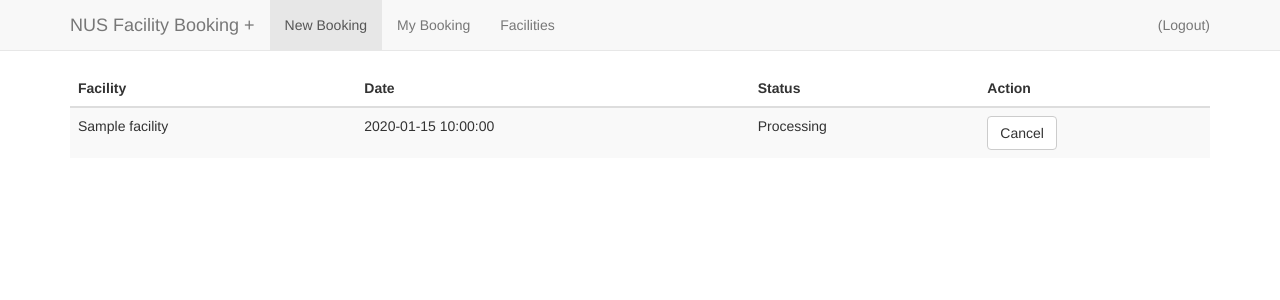
After one commit to CNA-Bld/cs2102-booking-system, a Python web app: template templates/manage.html in a window 1280 px wide. The commit adds this page. Shown: the top 300 px of the page. Run offline with Jinja, Linux system fonts and the light colour scheme; the template is opened without the code that fills it: most values are stand-ins (such as "Sample title", 1, 10 or a date in 2020); some libraries are stand-ins or nearby versions.

Commit message:
用户管理 Booking 初期

```diff
--- a/templates/base.html
+++ b/templates/base.html
@@ -40,13 +40,13 @@
                 <span class="icon-bar"></span>
                 <span class="icon-bar"></span>
             </button>
-            <a class="navbar-brand" href="#">NUS Facility Booking + </a>
+            <a class="navbar-brand" href="/">NUS Facility Booking + </a>
         </div>
         <div id="navbar" class="collapse navbar-collapse">
             <ul class="nav navbar-nav">
-                <li class="active"><a href="#">New Booking</a></li>
-                <li><a href="#">My Booking</a></li>
-                <li><a href="#">Facilities</a></li>
+                <li class="active"><a href="/">New Booking</a></li>
+                <li><a href="/manage/">My Booking</a></li>
+                <li><a href="/facilities/">Facilities</a></li>
             </ul>
             <ul class="nav navbar-nav navbar-right">
                 <li><a href="/logout/">{{ user }} (Logout)</a></li>
--- /dev/null
+++ b/templates/manage.html
@@ -0,0 +1,45 @@
+{% extends "base.html" %}
+
+{% block main_body %}
+
+    <div class="container" role="main">
+        <table class="table table-striped">
+            <thead>
+            <tr>
+                <th>Facility</th>
+                <th>Date</th>
+                <th>Status</th>
+                <th>Action</th>
+            </tr>
+            </thead>
+            <tbody>
+            {% for booking in booking_list %}
+                <tr>
+                    <td>{{ booking.facility }}</td>
+                    <td>{{ booking.date }}</td>
+                    <td>
+                        {% if booking.is_cancelled %}
+                            Cancelled
+                        {% else %}
+                            {% if booking.is_processed %}
+                                {% if booking.is_approved %}
+                                    Approved
+                                {% else %}
+                                    Declined
+                                {% endif %}
+                            {% else %}
+                                Processing
+                            {% endif %}
+                        {% endif %}
+                    </td>
+                    <td>
+                        <a href="/?cancel={{ booking.id }}" class="btn btn-default" role="button"
+                                {% if booking.is_cancelled or booking.is_declined %} disabled="disabled" {% endif %}>Cancel</a>
+                    </td>
+                </tr>
+            {% endfor %}
+            </tbody>
+        </table>
+    </div>
+
+{% endblock %}
```
Also changed, not shown: main.py (+30 -0 lines), models.py (+8 -0 lines).
